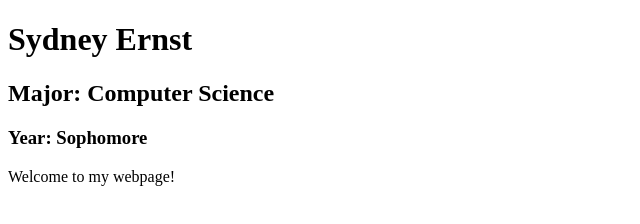
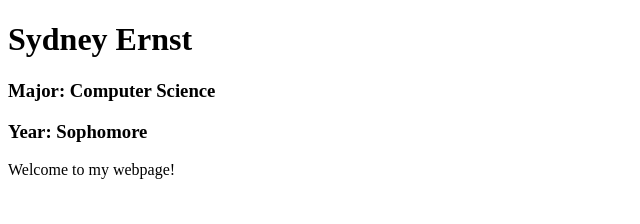
Before and after one commit to spernst19/spernst19.github.io, a plain HTML site: page index.html in a window 1280 px wide. Shown: the whole page, without its empty margins (0-640 px from the left). Drawn offline with Linux system fonts and the light colour scheme.

Commit message:
different size

```diff
--- a/index.html
+++ b/index.html
@@ -5,7 +5,7 @@
     </head>
     <body>
         <h1>Sydney Ernst</h1>
-        <h2>Major: Computer Science</h2>
+        <h3>Major: Computer Science</h3>
         <h3>Year: Sophomore</h3>
         <p>Welcome to my webpage!</p>
     </body>
```
